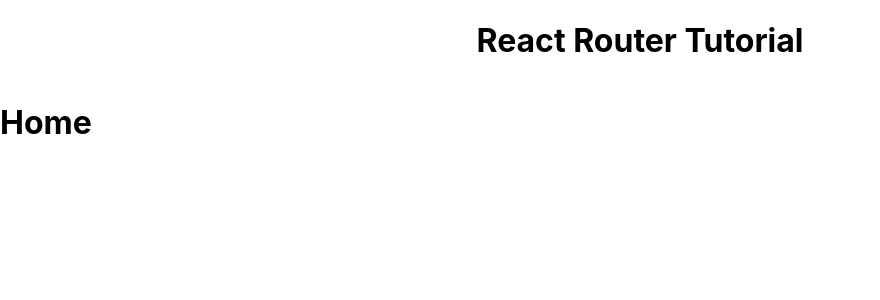
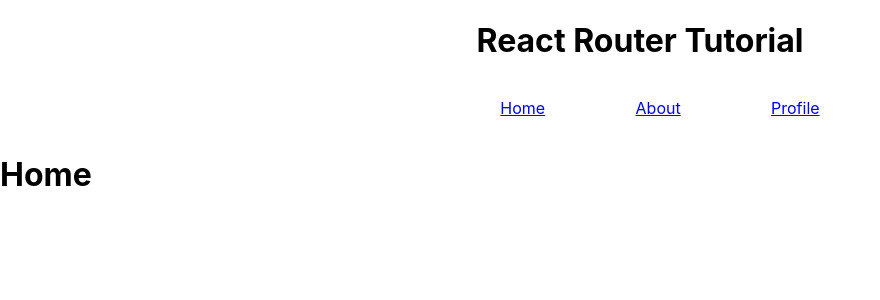
Before and after one commit to adospinoiu/React_Router, a React (Create React App) app: page / in a window 1280 px wide. Shown: the top 300 px of the page, without its empty margins (0-880 px from the left). Built offline with nearby package versions, Linux system fonts and the light colour scheme.

Commit message:
Added links to the various different pages

```diff
--- a/src/App.css
+++ b/src/App.css
@@ -3,3 +3,10 @@
   align-items: center;
   flex-direction: column;
 }
+
+.nav {
+  list-style-type: none;
+  width: 500px;
+  display: flex;
+  justify-content: space-evenly;
+}
--- a/src/App.js
+++ b/src/App.js
@@ -1,4 +1,4 @@
-import { BrowserRouter, Route } from 'react-router-dom';
+import { BrowserRouter, Route, Switch } from 'react-router-dom';
 
 import './App.css';
 
@@ -14,9 +14,11 @@ function App() {
       <div className="App">
         <Header />
       </div>
-        <Route path='/' component={Home} />
+      <Switch>
+        <Route path='/' component={Home} exact/>
         <Route path="/about" component={About} />
         <Route path="/profile" component={Profile} />
+      </Switch>
     </BrowserRouter>
 
   );
--- a/src/components/Header.js
+++ b/src/components/Header.js
@@ -4,6 +4,18 @@ function Header() {
     return (
         <>
             <h1>React Router Tutorial</h1>
+
+            <ul className="nav">
+                <li>
+                    <a href="/">Home</a>
+                </li>
+                <li>
+                    <a href="/about">About</a>
+                </li>
+                <li>
+                    <a href="/profile">Profile</a>
+                </li>
+            </ul>
         </>
     )
 }
```
Also changed, not shown: 1 other file (tests, documents, lock files or other folders).
